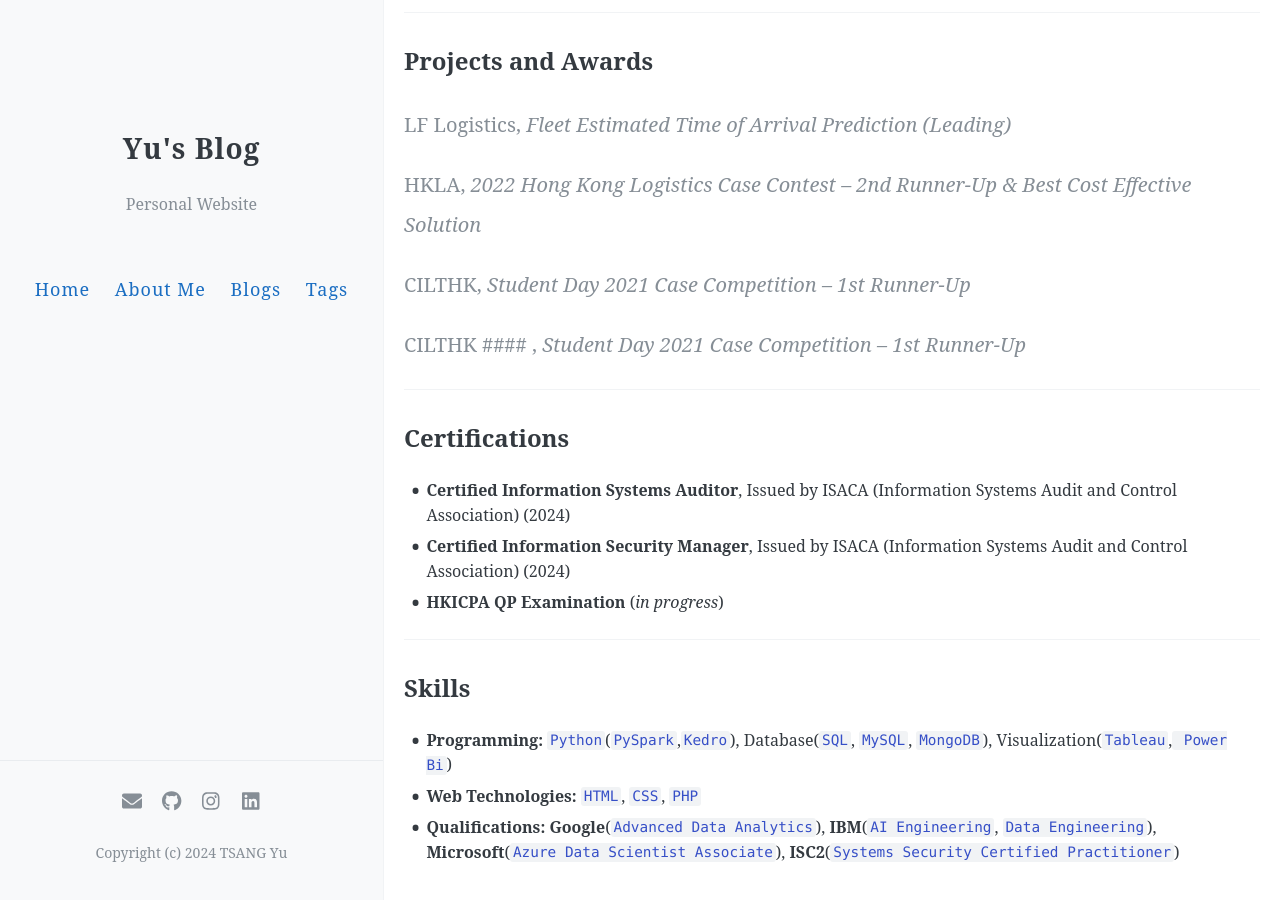
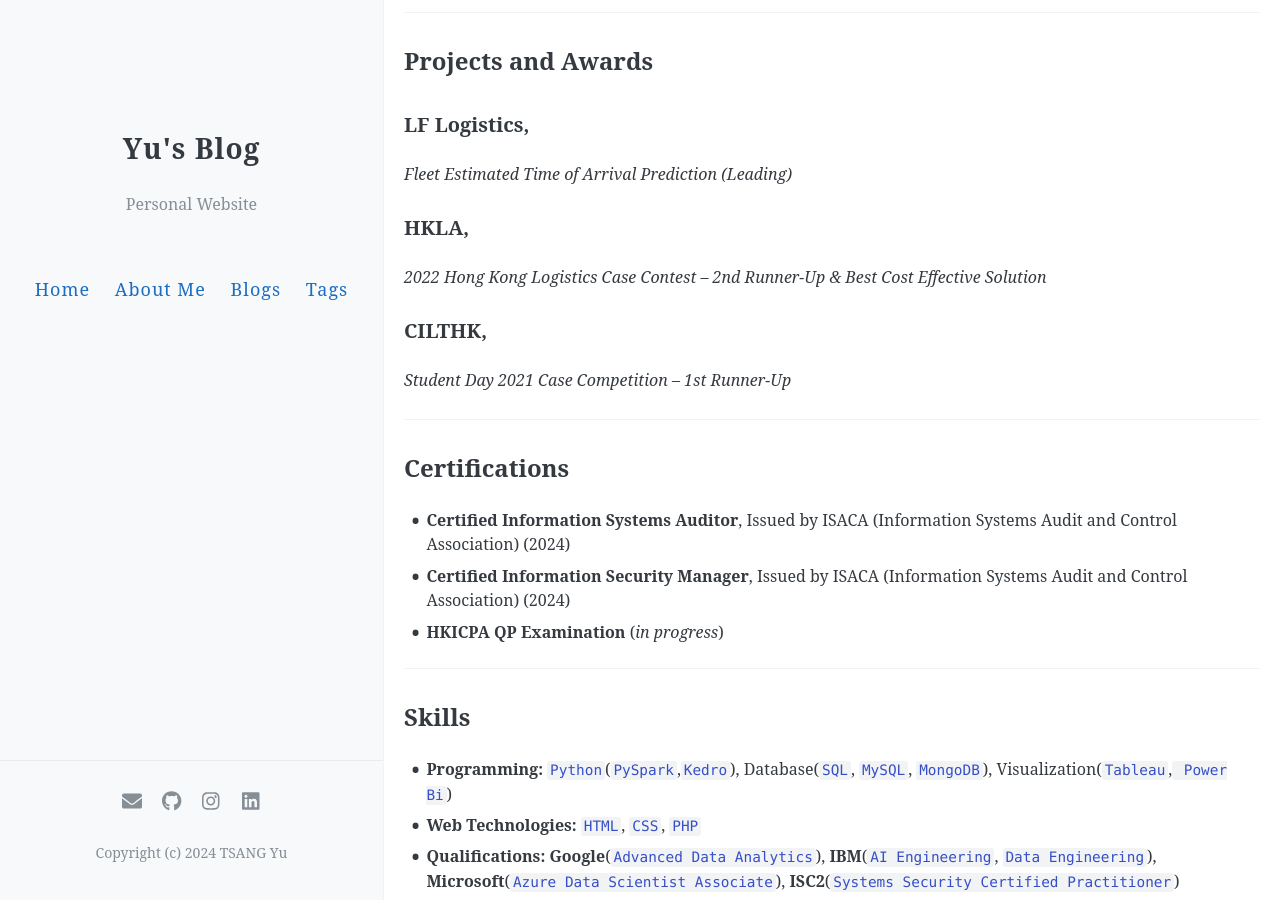
Before and after one commit to yutsang/yutsang.github.io, a Jekyll site: the page built from about.md, in a window 1280 px wide and 900 px high, scrolled down 1702 px. Built offline with Jekyll 4.4.1, drawn with Linux system fonts in a browser that asks for light colours; comment, search, counter and statistics services are not loaded; before the commit the page ends 2573 px from its top, so only the background shows below that.

Commit message:
update link

```diff
--- a/about.md
+++ b/about.md
@@ -33,7 +33,7 @@
 
 ## Work Experience
 
-#### Dept of Microbiology, *Research Assistant* **not updated**
+### Dept of Microbiology, *Research Assistant* **not updated**
 **HKU, Faculty of Clinical Medicine**
 *May 2024 - Present*
 
@@ -41,7 +41,7 @@
 - Collaborated with cross-functional teams to deliver high-quality software.
 - Implemented automated testing using **Jest** and **Enzyme**.
 
-#### Risk Assurance, *Associate*
+### Risk Assurance, *Associate*
 **PwC**
 *Sep 2023 - Feb 2024*
 
@@ -50,14 +50,14 @@
 - Collaborated with teams to ensure timely and budget-compliant delivery of risk assurance projects
 - Prepared written reports, highlighting detailed testing procedures, results, and rationale
 
-#### Assurance, *Audit Junior*
+### Assurance, *Audit Junior*
 **ESO Partners CPA Limited**
 *Jun 2022 - Jun 2023*
 
 - Prepared financial statements, bank consolidation, land search, and statutory audit assignments
 - Conducted KYC/AML checks for customers, and regular on-going sanction check by Excel VBA
 
-#### Treasury and Markets, *Digital & Data Placement Intern*
+### Treasury and Markets, *Digital & Data Placement Intern*
 **DBS Bank**
 *Feb 2022 - Jun 2022*
 
@@ -69,11 +69,12 @@
 ---
 
 ## Projects and Awards
-#### LF Logistics, *Fleet Estimated Time of Arrival Prediction (Leading)*
-#### HKLA, *2022 Hong Kong Logistics Case Contest – 2nd Runner-Up & Best Cost Effective Solution*
-#### CILTHK, *Student Day 2021 Case Competition – 1st Runner-Up*
-#### CILTHK #### , *Student Day 2021 Case Competition – 1st Runner-Up*
-
+### LF Logistics,
+*Fleet Estimated Time of Arrival Prediction (Leading)*
+### HKLA,
+*2022 Hong Kong Logistics Case Contest – 2nd Runner-Up & Best Cost Effective Solution*
+### CILTHK,
+*Student Day 2021 Case Competition – 1st Runner-Up*
 
 ---
 
```
